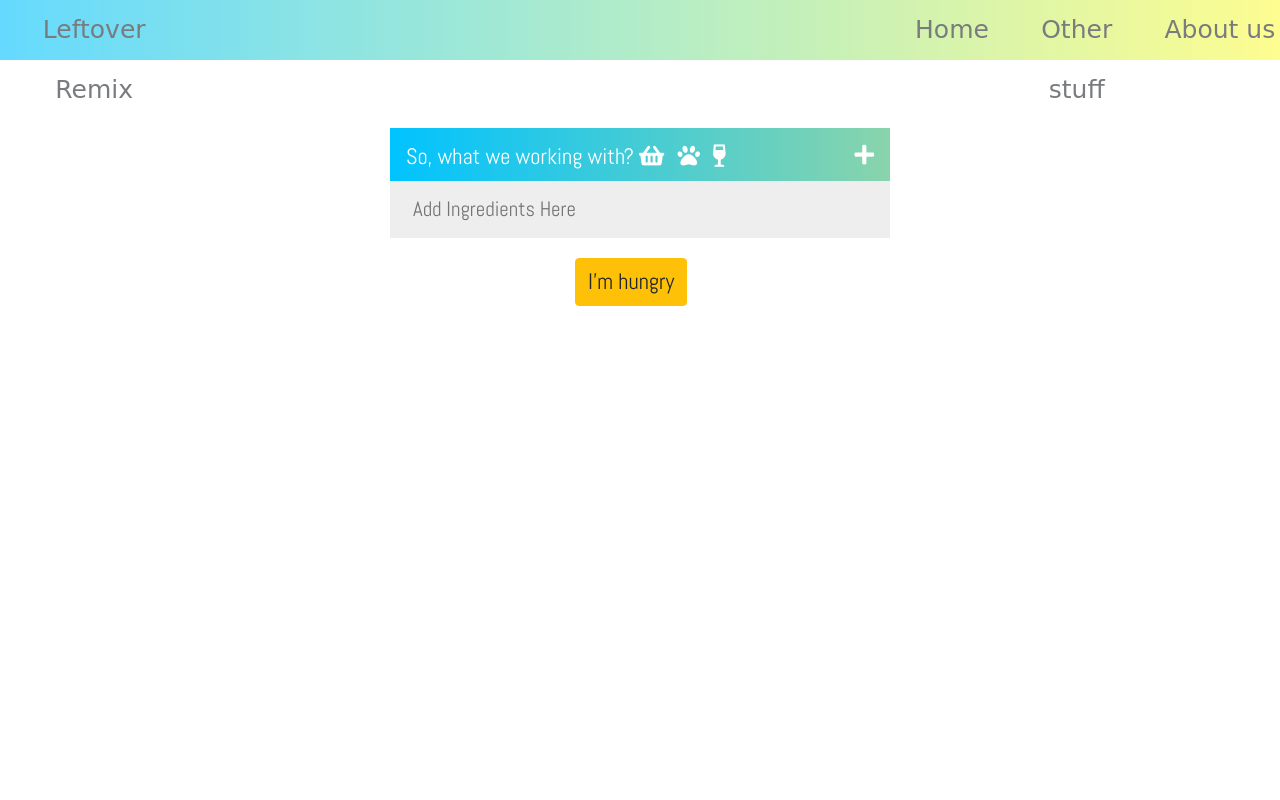
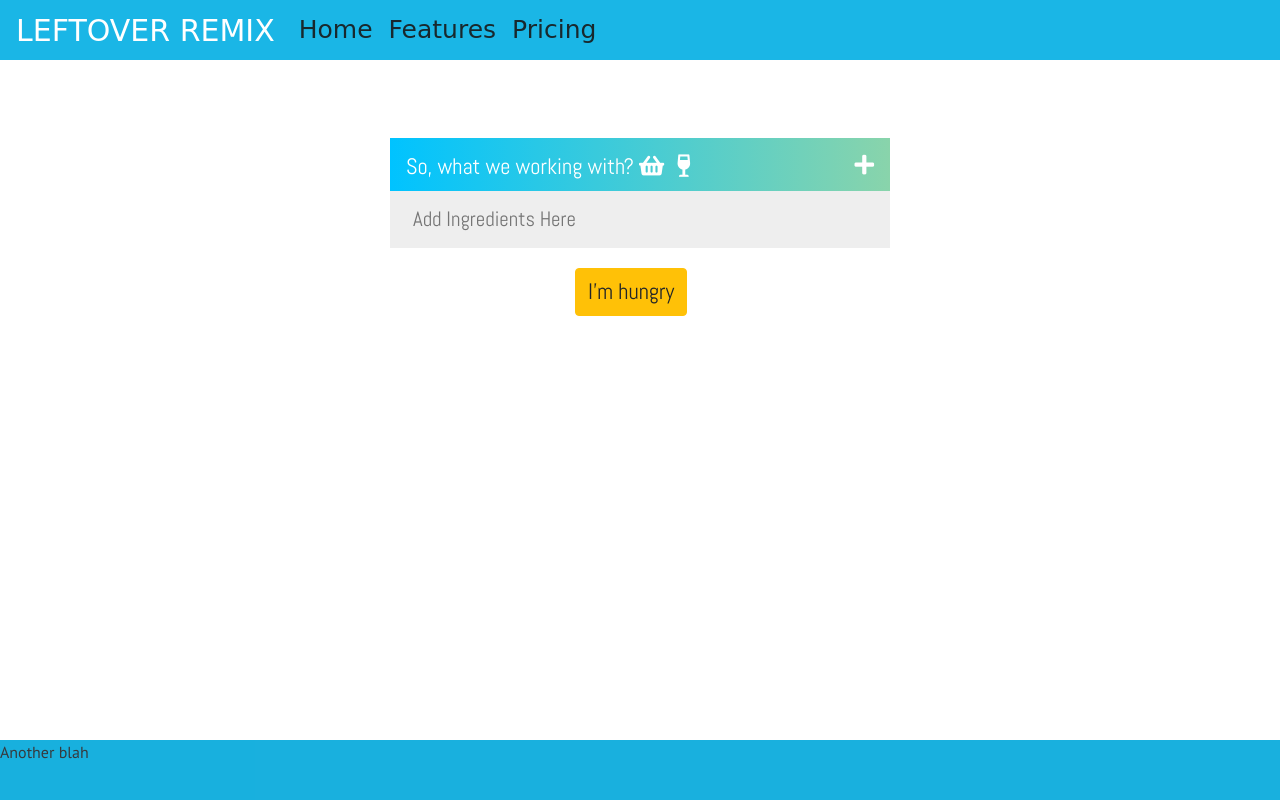
Before and after one commit to jeanjosephgeorge/FrontEndProject, a plain HTML site: page indexPageRecipe/index.html in a window 1280 px wide. Drawn offline with nearby package versions, Linux system fonts and the light colour scheme; a web font is replaced by a local one.

Commit message:
pre-merge

```diff
--- a/indexPageRecipe/index.css
+++ b/indexPageRecipe/index.css
@@ -11,26 +11,29 @@ body{
 
 #header{
     height: 60px;
-    line-height: 60px;
-    background-image: linear-gradient(to right, #00c3ff, #fdfc47);
-    opacity: .6;
-    text-align: center;
+    /* line-height: 60px; */
+    /* background-image: linear-gradient(to right, #00c3ff, #fdfc47); */
+    background-color: #02afe4;
+    color: white;
+    opacity: .9;
+    /* text-align: center; */
     font-family: 'Medula One', cursive;
-    font-size: 25px;
+    /* font-size: 30px; */
 }
 #mainField{
     position: absolute;
-    top: 80px;
+    top: 90px;
     left: 50%;
     margin-left: -250px;
 }
 #footer{
-    height: 80px;
+    height: 60px;
     width: 100%;
     position: absolute;
     bottom: 0px;
-    background-image: url('/img/trippyGreens.jpg');
-    opacity: .7;
+    /* background-image: url('/img/trippyGreens.jpg'); */
+    background-color: #00a8db;
+    opacity: .9;
 }
 #submitButton{
     font-family: 'Abel', sans-serif;
--- a/indexPageRecipe/index.html
+++ b/indexPageRecipe/index.html
@@ -26,7 +26,7 @@
                 </a>
               </nav> -->
 
-    <div id="header">
+    <!-- <div id="header">
         <div class="row">
             <div class="col-2">Leftover Remix</div>
 
@@ -35,12 +35,28 @@
             <div class="col text-center">Other stuff</div>
             <div class="col text-left">About us</div>
         </div>
-    </div>
+	</div> -->
+
+	<nav id='header' class="navbar navbar-expand-lg navbar-light">
+			<!-- navbar-light bg-light -->
+		<a class='text-white' style ='font-size:30px' href="#">LEFTOVER REMIX</a>
+			<button class="navbar-toggler" type="button" data-toggle="collapse" data-target="#navbarNavAltMarkup" aria-controls="navbarNavAltMarkup" aria-expanded="false" aria-label="Toggle navigation">
+			<span class="navbar-toggler-icon"></span>
+			</button>
+			<div class="collapse navbar-collapse ml-3" id="navbarNavAltMarkup">
+				<div class="navbar-nav">
+				<a class="nav-item nav-link active text-black" style ='font-size:25px' href="#">Home <span class="sr-only">(current)</span></a>
+				<a class="nav-item nav-link active text-black" style ='font-size:25px'href="#">Features</a>
+				<a class="nav-item nav-link active text-black" style ='font-size:25px'href="#">Pricing</a>
+
+			</div>
+			</div>
+		</nav>
 
 	<div id='mainField' class='main mt-5'>
 		<h1 class='text-white m-0 p-3 '>  So, what we working with?
 			<i class="fas fa-shopping-basket mr-2"></i>
-			<i class="fas fa-paw mr-2"></i>
+			<!-- <i class="fas fa-paw mr-2"></i> -->
 			<i class="fas fa-wine-glass-alt"></i>
 			<span class='plus'>
 				<i class="fas fa-plus float-right"></i>
@@ -58,9 +74,11 @@
         <button id='submitButton' type="button" class="btn btn-warning">I'm hungry</button>
     </div>
 
-    <!-- <div id="footer">
+    <div id="footer">
         Another blah
-    </div> -->
+	</div>
+
+
 	<!-- Optional JavaScript -->
 	<!-- jQuery first, then Popper.js, then Bootstrap JS -->
 	<script
--- a/indexPageRecipe/index.js
+++ b/indexPageRecipe/index.js
@@ -28,7 +28,9 @@ $(function(){
             if (li !== undefined){
                 var text = li.innerText;
                 ingredients += text;
-                ingredients += ','
+                ingredients += ',';
+                window.location='https:www.yahoo.com';
+                // window.location.pathname = '/new'
         }
     }
     ingredients = ingredients.slice(0,-1);
```
